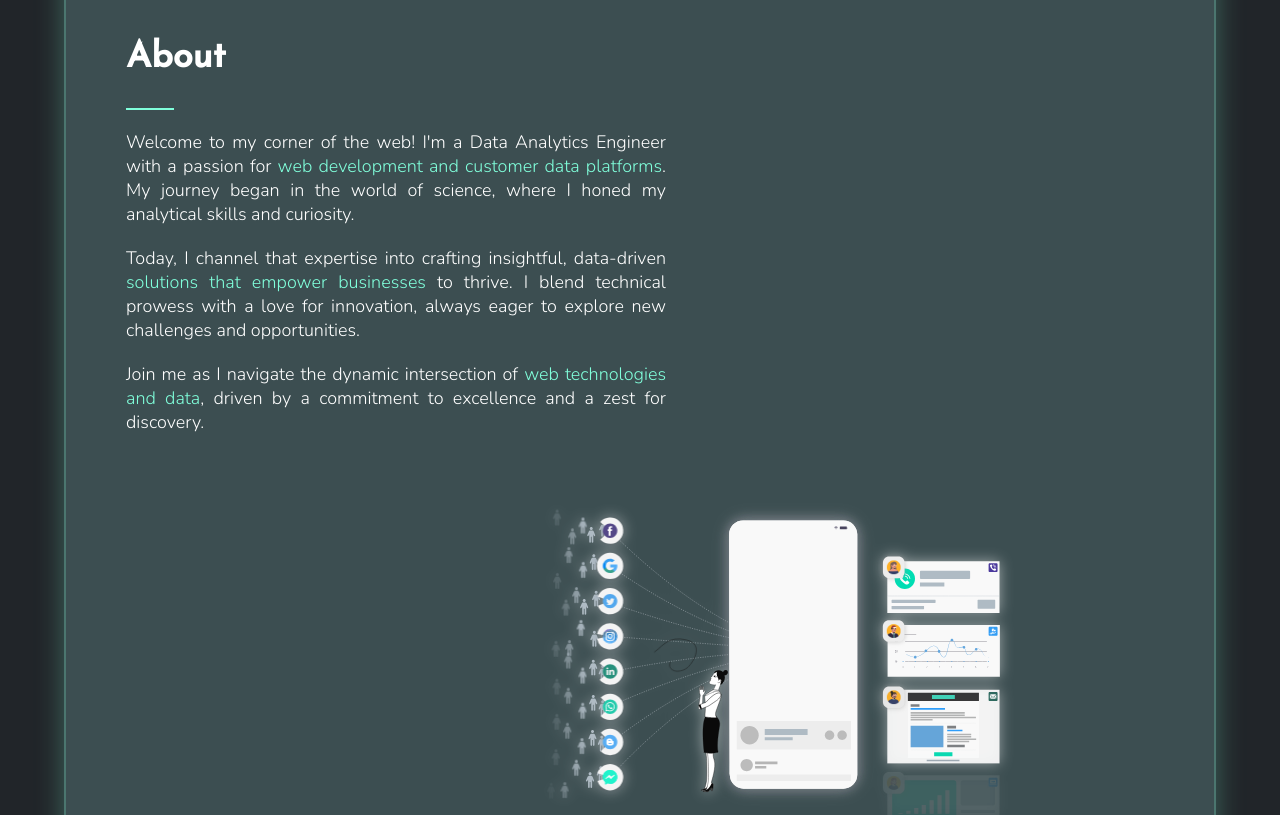
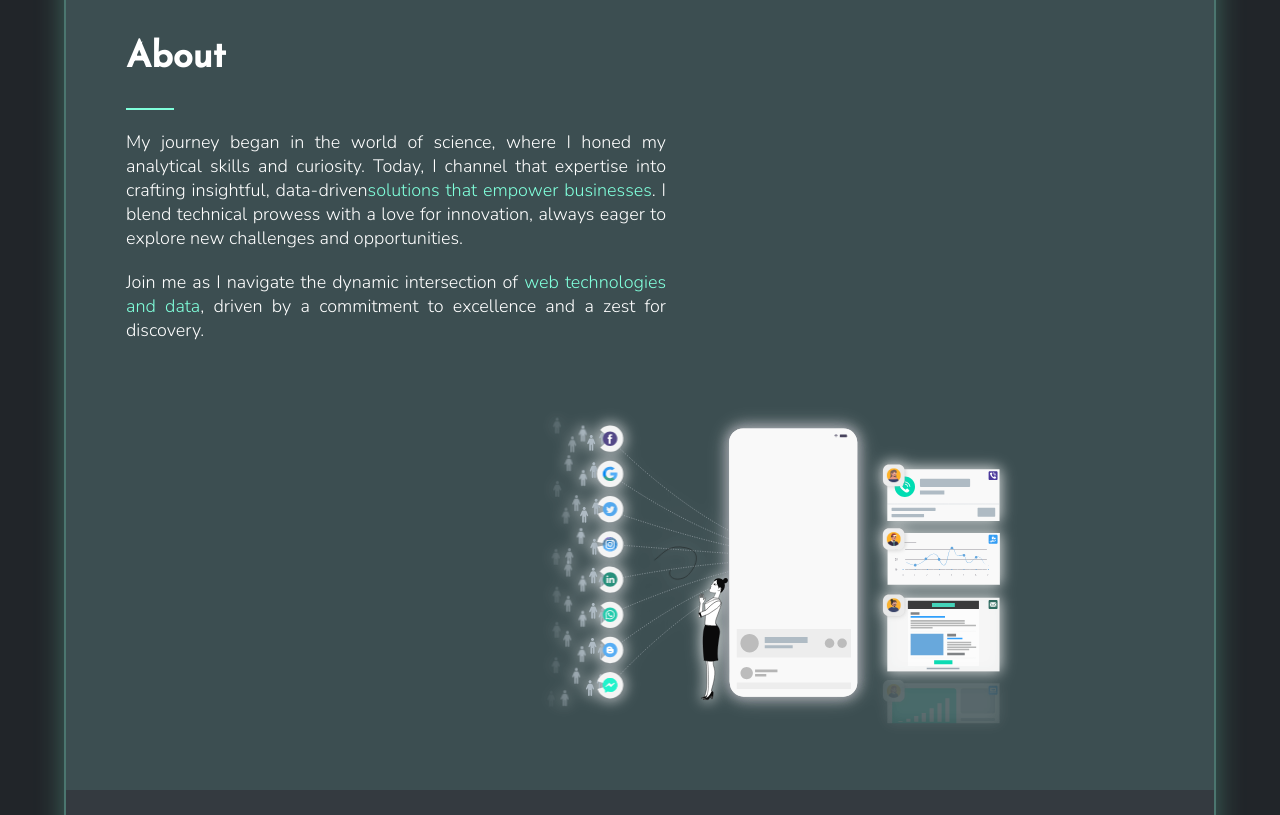
Before and after one commit to crlarrea/crlarrea.github.io, a React (Vite) app: page / in a window 1280 px wide. Shown: the part 860-1675 px from the top of the page. Built offline with nearby package versions, Linux system fonts and the light colour scheme; no server answers; the database is empty.

Commit message:
reduce size of hero animation and edited text

```diff
--- a/src/assets/styles/App.css
+++ b/src/assets/styles/App.css
@@ -223,7 +223,8 @@ nav ul li a:hover {
 .about article:last-of-type {
   align-items: flex-end;
 }
-.about article:last-of-type svg {
+.about article:last-of-type div {
+  flex: 0 0 70%;
   filter: drop-shadow(0 0 7px rgba(255, 255, 255, 0.5));
 }
 
--- a/src/assets/styles/App.scss
+++ b/src/assets/styles/App.scss
@@ -214,7 +214,8 @@ nav {
     &:last-of-type {
       align-items: flex-end;
 
-      svg {
+      div {
+        flex: 0 0 70%;
         filter: drop-shadow(0 0 $xxs rgba($white, 0.5));
       }
     }
--- a/src/components/About.jsx
+++ b/src/components/About.jsx
@@ -16,17 +16,12 @@ export const About = () => {
             <h2>about</h2>
             <p></p>
             <p>
-              Welcome to my corner of the web! I'm a Data Analytics Engineer
-              with a passion for{" "}
-              <span>web development and customer data platforms</span>. My
-              journey began in the world of science, where I honed my analytical
-              skills and curiosity.
-            </p>
-            <p>
-              Today, I channel that expertise into crafting insightful,
-              data-driven <span>solutions that empower businesses</span> to
-              thrive. I blend technical prowess with a love for innovation,
-              always eager to explore new challenges and opportunities.
+              My journey began in the world of science, where I honed my
+              analytical skills and curiosity. Today, I channel that expertise
+              into crafting insightful, data-driven
+              <span>solutions that empower businesses</span>. I blend technical
+              prowess with a love for innovation, always eager to explore new
+              challenges and opportunities.
             </p>
             <p>
               Join me as I navigate the dynamic intersection of
```
Also changed, not shown: 1 other file (tests, documents, lock files or other folders).
